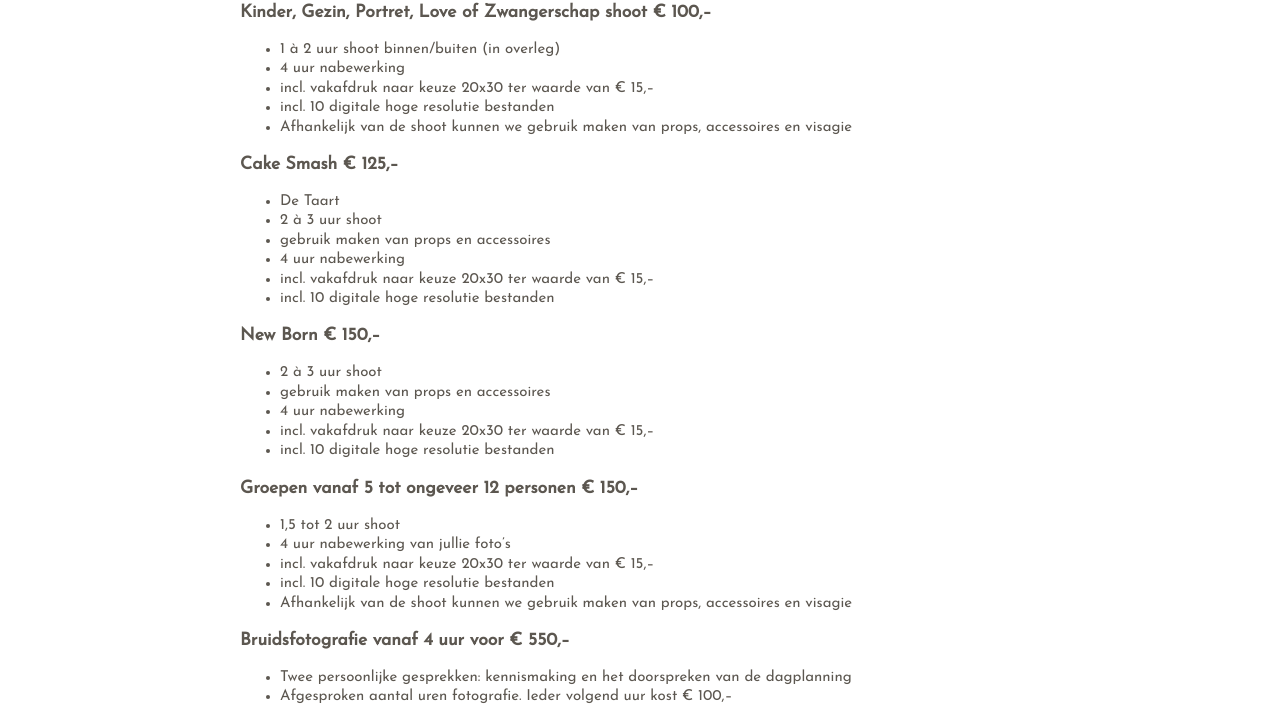
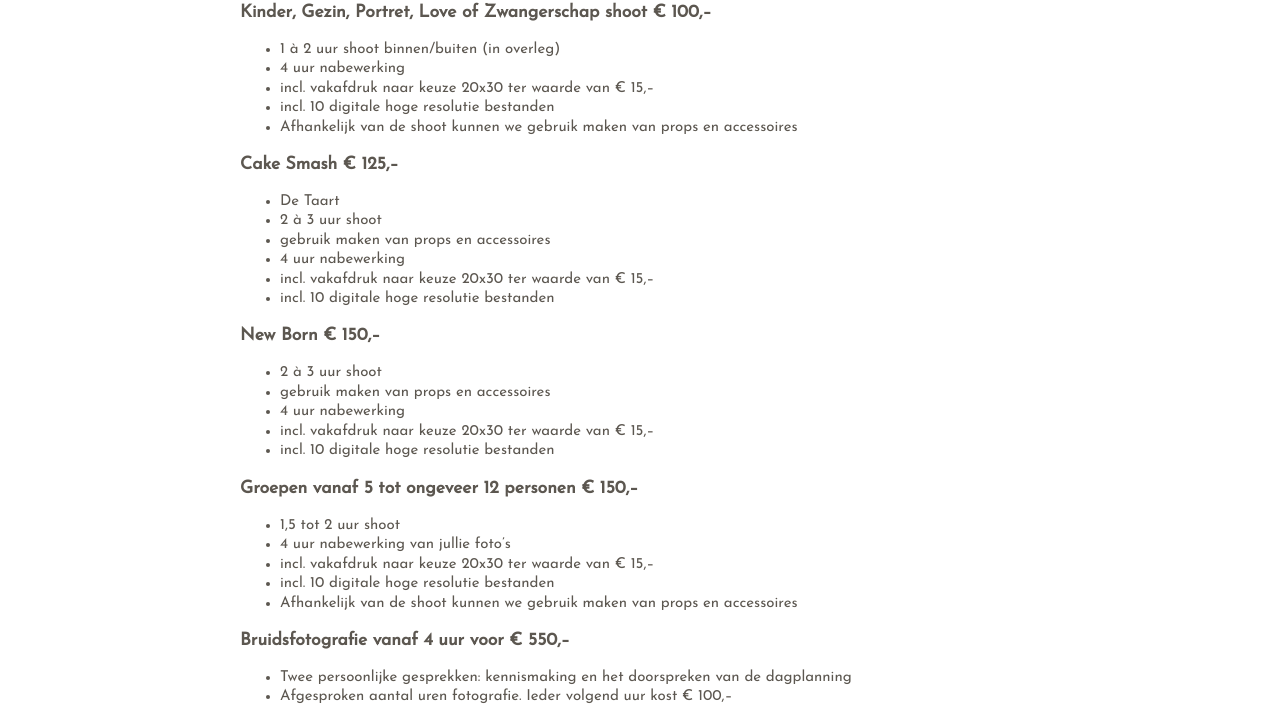
Before and after one commit to cmbybelin/cmbybelin.github.io, a Jekyll site: the page built from pricelist.md, in a window 1280 px wide. Shown: the part 306-1011 px from the top of the page. Built offline with Jekyll 4.4.1, drawn with Linux system fonts in a browser that asks for light colours; nearby versions of some CDN libraries; some web fonts are replaced.

Commit message:
update prijslijst.

```diff
--- a/pricelist.md
+++ b/pricelist.md
@@ -15,7 +15,7 @@ Onderstaand vind je mijn prijslijst. Mocht je vragen hebben of bepaalde wensen,
 * 4 uur nabewerking
 * incl. vakafdruk naar keuze 20x30 ter waarde van &euro; 15,--
 * incl. 10 digitale hoge resolutie bestanden
-* Afhankelijk van de shoot kunnen we gebruik maken van props, accessoires en visagie
+* Afhankelijk van de shoot kunnen we gebruik maken van props en accessoires
 
 
 ### Cake Smash	&euro; 125,--
@@ -43,7 +43,7 @@ Onderstaand vind je mijn prijslijst. Mocht je vragen hebben of bepaalde wensen,
 * 4 uur nabewerking van jullie foto’s
 * incl. vakafdruk naar keuze 20x30 ter waarde van &euro; 15,--
 * incl. 10 digitale hoge resolutie bestanden
-* Afhankelijk van de shoot kunnen we gebruik maken van props, accessoires en visagie
+* Afhankelijk van de shoot kunnen we gebruik maken van props en accessoires
 
 
 ### Bruidsfotografie vanaf 4 uur voor &euro; 550,--
```
